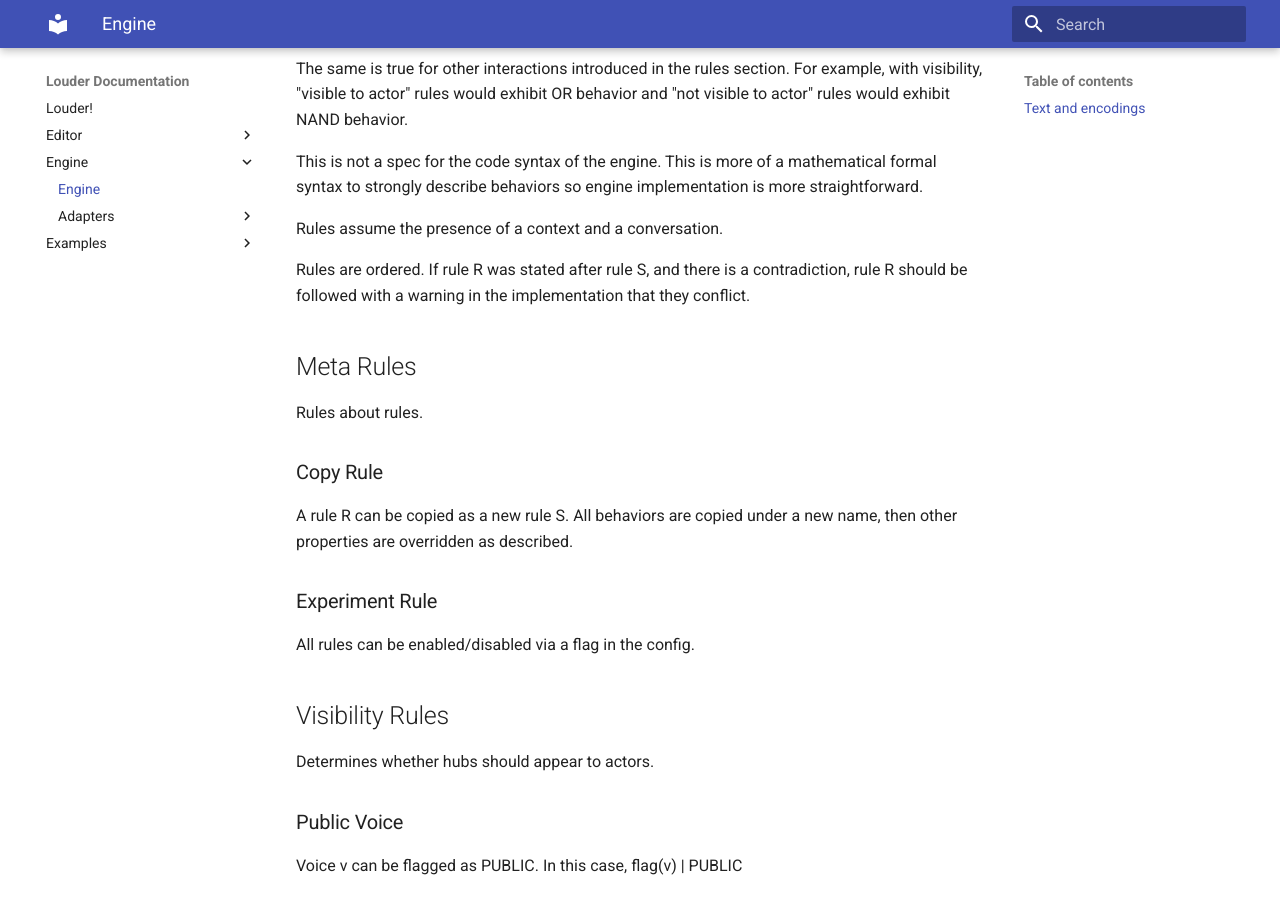
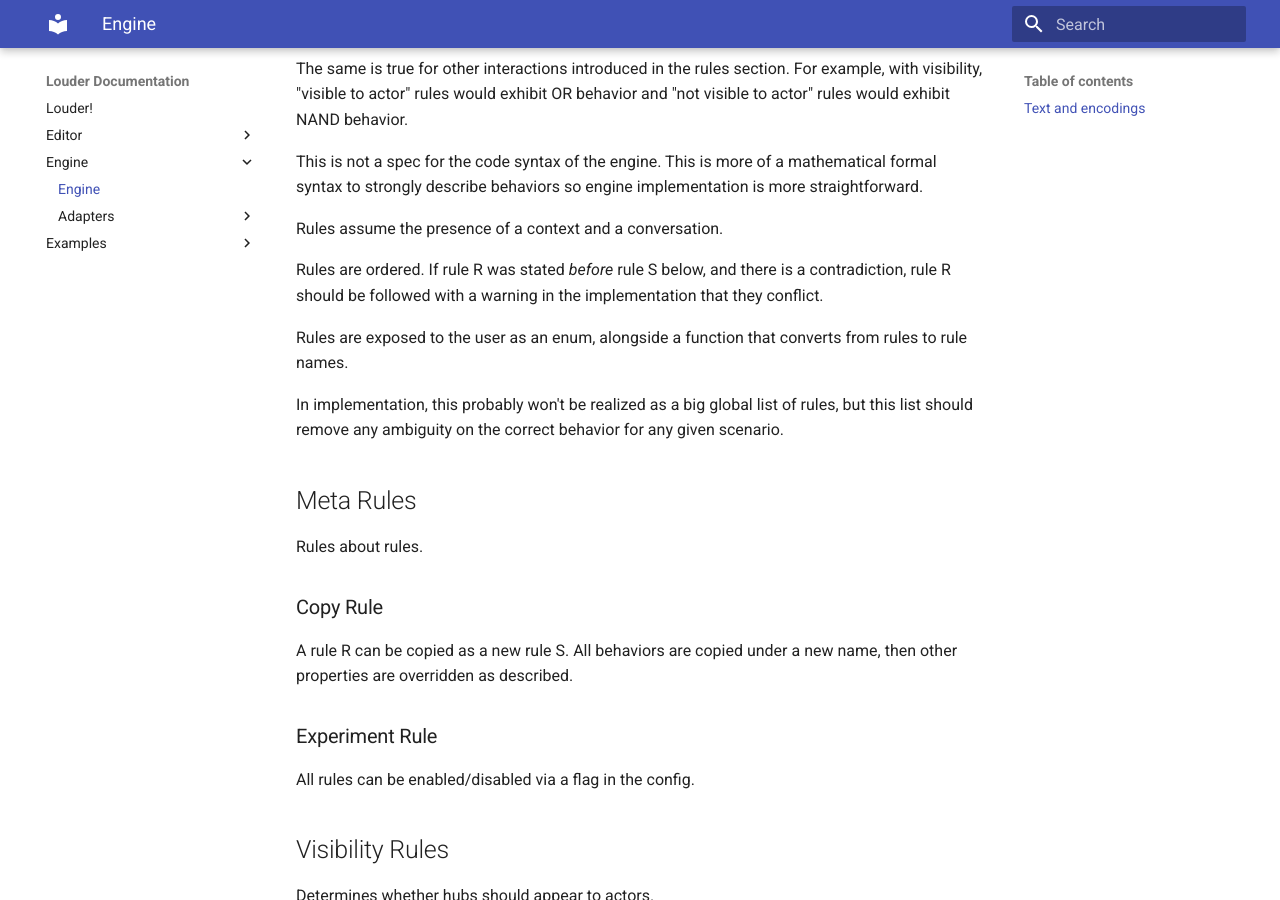
Before and after one commit to Roboticy3/Louder, an MkDocs documentation site: the page built from docs/docs/engine/index.md, in a window 1280 px wide and 900 px high, scrolled down 4051 px. Built offline with MkDocs 1.6.1 and Material for MkDocs 9.7.7, drawn with Linux system fonts in a browser that asks for light colours.

Commit message:
Some implementation details

```diff
--- a/docs/docs/engine/index.md
+++ b/docs/docs/engine/index.md
@@ -98,7 +98,11 @@ This is not a spec for the code syntax of the engine. This is more of a mathemat
 
 Rules assume the presence of a context and a conversation.
 
-Rules are ordered. If rule R was stated after rule S, and there is a contradiction, rule R should be followed with a warning in the implementation that they conflict.
+Rules are ordered. If rule R was stated *before* rule S below, and there is a contradiction, rule R should be followed with a warning in the implementation that they conflict.
+
+Rules are exposed to the user as an enum, alongside a function that converts from rules to rule names.
+
+In implementation, this probably won't be realized as a big global list of rules, but this list should remove any ambiguity on the correct behavior for any given scenario.
 
 ## Meta Rules
 Rules about rules.
```
